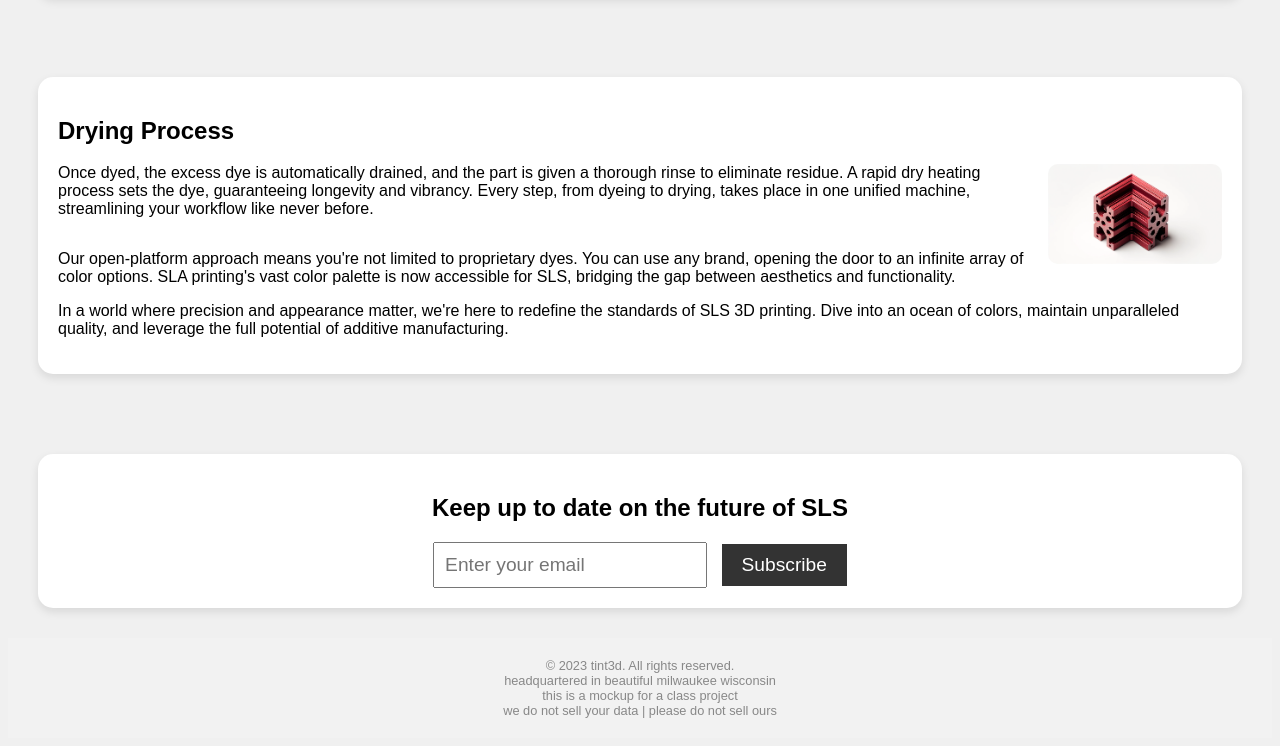
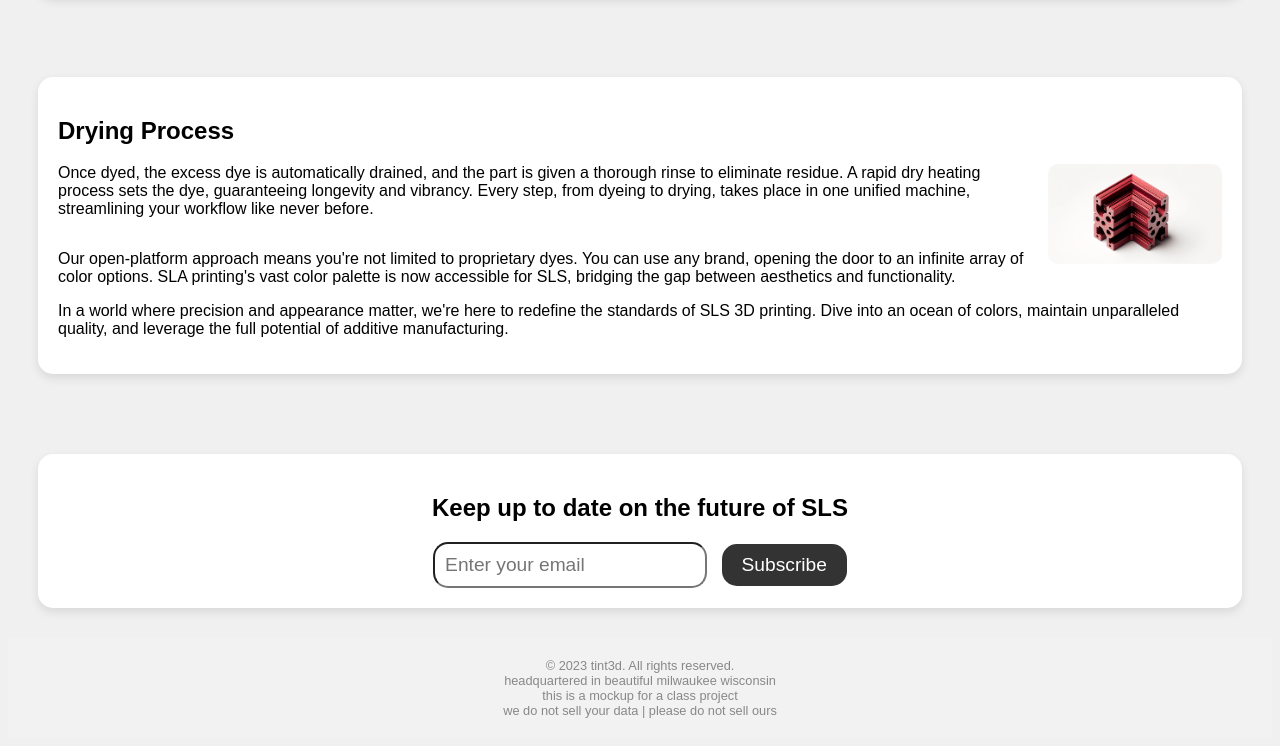
Before and after one commit to dombarry/tint3d-web, a website: page index.html in a window 1280 px wide. Shown: the part 691-1437 px from the top of the page. Drawn offline with Linux system fonts and the light colour scheme.

Commit message:
Update index.html

```diff
--- a/index.html
+++ b/index.html
@@ -118,8 +118,8 @@
 <div class="section" id="team" style="display: flex; justify-content: center; align-items: center; flex-direction: column;">
     <h2 style="font-size: 1.5em; margin-bottom: 20px; text-align:center;">Keep up to date on the future of SLS</h2>
     <form action="/submit-email" method="post">
-        <input type="email" name="user_email" placeholder="Enter your email" required style="padding: 10px; font-size: 1.2em; width: 250px; margin-right: 10px;">
-        <input type="submit" value="Subscribe" style="padding: 10px 20px; font-size: 1.2em; background-color: #333; color: #fff; border: none; cursor: pointer;">
+        <input type="email" name="user_email" placeholder="Enter your email" required style="padding: 10px; font-size: 1.2em; width: 250px; margin-right: 10px; border-radius: 15px;">
+        <input type="submit" value="Subscribe" style="padding: 10px 20px; border-radius: 15px; font-size: 1.2em; background-color: #333; color: #fff; border: none; cursor: pointer;">
     </form>
 </div>
 
```
